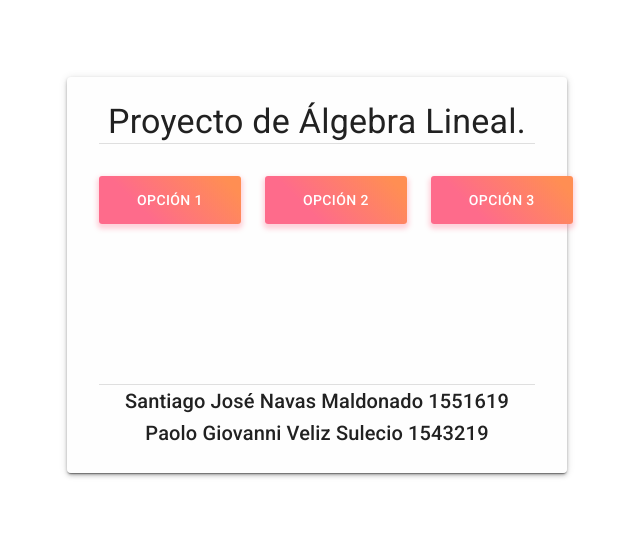
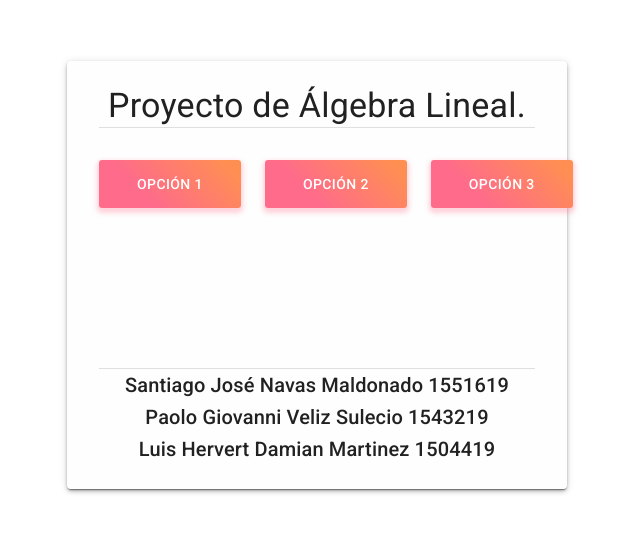
Before and after one commit to TatoBig/Proyecto-Algebra-Lineal, a Next.js app: page / in a window 1280 px wide. Shown: the part 125-658 px from the top of the page, without its empty margins (323-963 px from the left). Built offline with nearby package versions, Linux system fonts and the light colour scheme.

Commit message:
Implementacion de nombre

```diff
--- a/pages/index.js
+++ b/pages/index.js
@@ -66,6 +66,9 @@ export default function Home() {
               <Typography variant="h6" color="initial" align="center">
                 Paolo Giovanni Veliz Sulecio 1543219
               </Typography>
+              <Typography variant="h6" color="initial" align="center">
+                Luis Hervert Damian Martinez 1504419
+              </Typography>
             </Card>
           </Paper>
         </Zoom>
```
